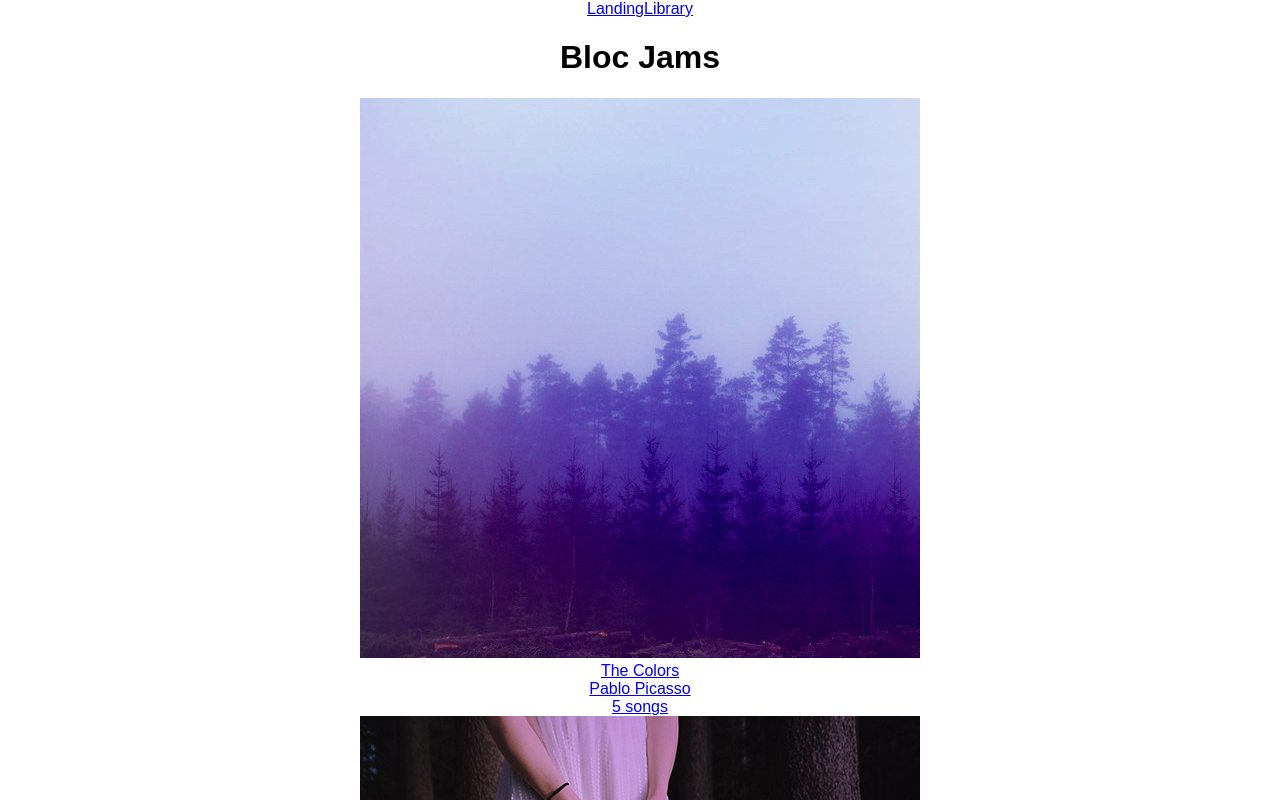
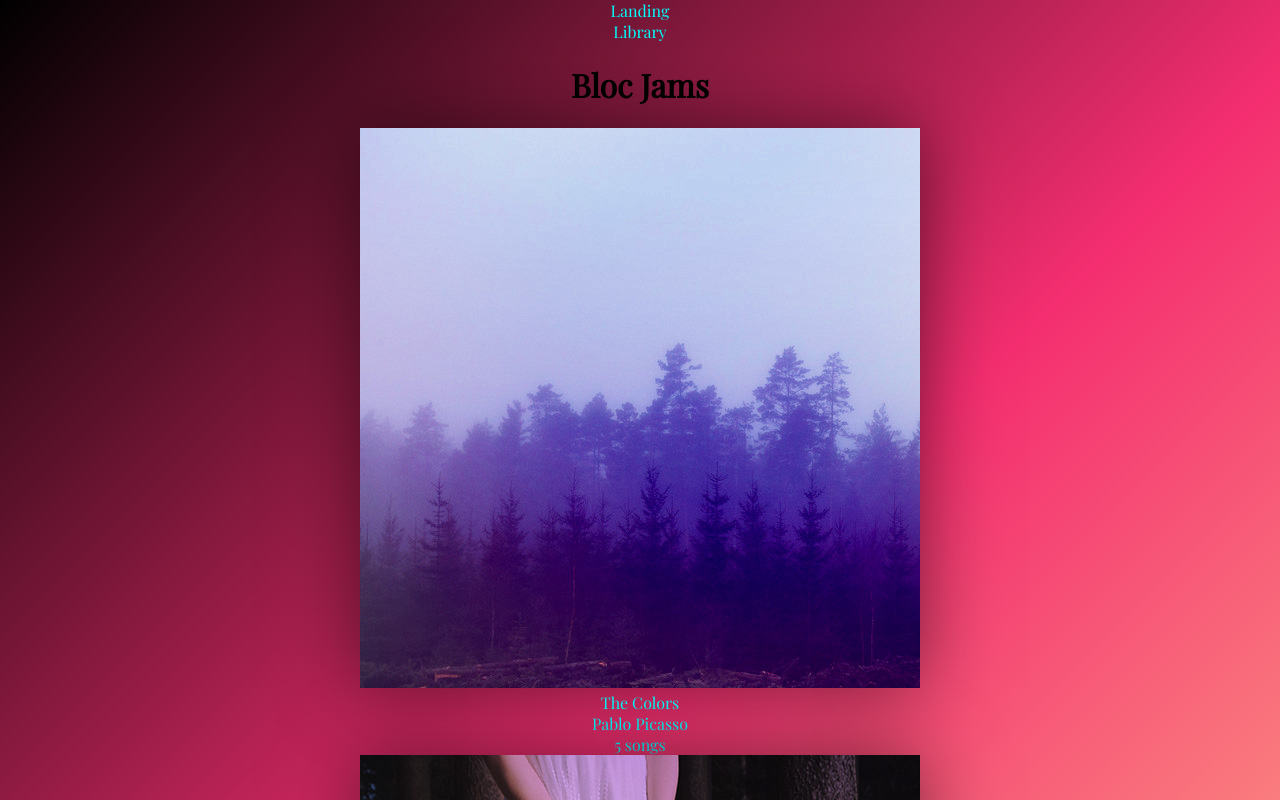
Before and after one commit to caseyr28/bloc-jams-react, a React (Create React App) app: page /library in a window 1280 px wide. Shown: the top 800 px of the page. Built offline with nearby package versions, Linux system fonts and the light colour scheme.

Commit message:
Updated assignment 'Bloc Jams–Range-inputs' to show correctly formatted time stamps for album playlists.

```diff
--- a/src/components/Album.js
+++ b/src/components/Album.js
@@ -153,7 +153,7 @@ class Album extends Component {
                         (<span className="song-number">{index + 1}</span>)}
                     </td>
                     <td>{song.title}</td>
-                    <td>{song.duration}</td>
+                    <td>{this.formatTime(song.duration)}</td>
                   </tr>
                 )
               }
--- a/src/components/Landing.js
+++ b/src/components/Landing.js
@@ -1,4 +1,5 @@
 import React from 'react';
+import '../index.css';
 
 const Landing = () => (
   <section className="landing">
--- a/src/index.css
+++ b/src/index.css
@@ -1,5 +1,44 @@
+@import url('https://fonts.googleapis.com/css?family=Playfair+Display');
+
+
+/*------GLOBAL------------------------*/
+/*----------------------------------------*/
 body {
   margin: 0;
   padding: 0;
-  font-family: sans-serif;
+  font-family: 'Playfair Display', serif;
+  /* Permalink - use to edit and share this gradient: http://colorzilla.com/gradient-editor/#000000+0,f42e70+51,ffbc89+100 */
+  background: rgb(0,0,0); /* Old browsers */
+  background: -moz-linear-gradient(-45deg, rgba(0,0,0,1) 0%, rgba(244,46,112,1) 51%, rgba(255,188,137,1) 100%); /* FF3.6-15 */
+  background: -webkit-linear-gradient(-45deg, rgba(0,0,0,1) 0%,rgba(244,46,112,1) 51%,rgba(255,188,137,1) 100%); /* Chrome10-25,Safari5.1-6 */
+  background: linear-gradient(135deg, rgba(0,0,0,1) 0%,rgba(244,46,112,1) 51%,rgba(255,188,137,1) 100%); /* W3C, IE10+, FF16+, Chrome26+, Opera12+, Safari7+ */
+  filter: progid:DXImageTransform.Microsoft.gradient( startColorstr='#000000', endColorstr='#ffbc89',GradientType=1 ); /* IE6-9 fallback on horizontal gradient */
+
 }
+
+a {
+  text-decoration: none;
+  color: aqua;
+}
+
+/*---nav-----*/
+nav {
+  display: grid;
+
+}
+nav h1 {
+
+}
+
+
+/*------COMPONENTS------------------------*/
+/*----------------------------------------*/
+
+
+/*-----------LIBRARY----------------------*/
+.library img {
+  -webkit-box-shadow: 0px 0px 73px 0px rgba(0,0,0,0.54);
+  -moz-box-shadow: 0px 0px 73px 0px rgba(0,0,0,0.54);
+  box-shadow: 0px 0px 73px 0px rgba(0,0,0,0.54);
+
+}
```
